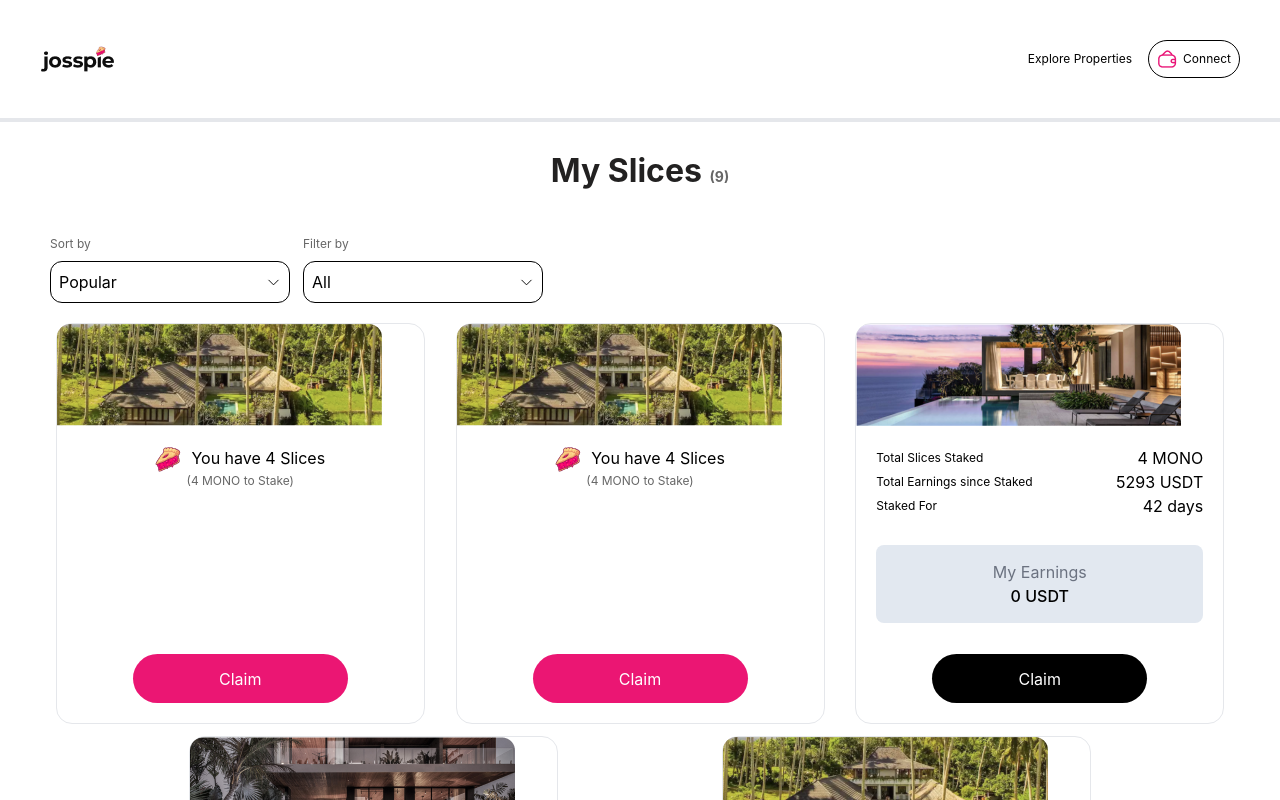
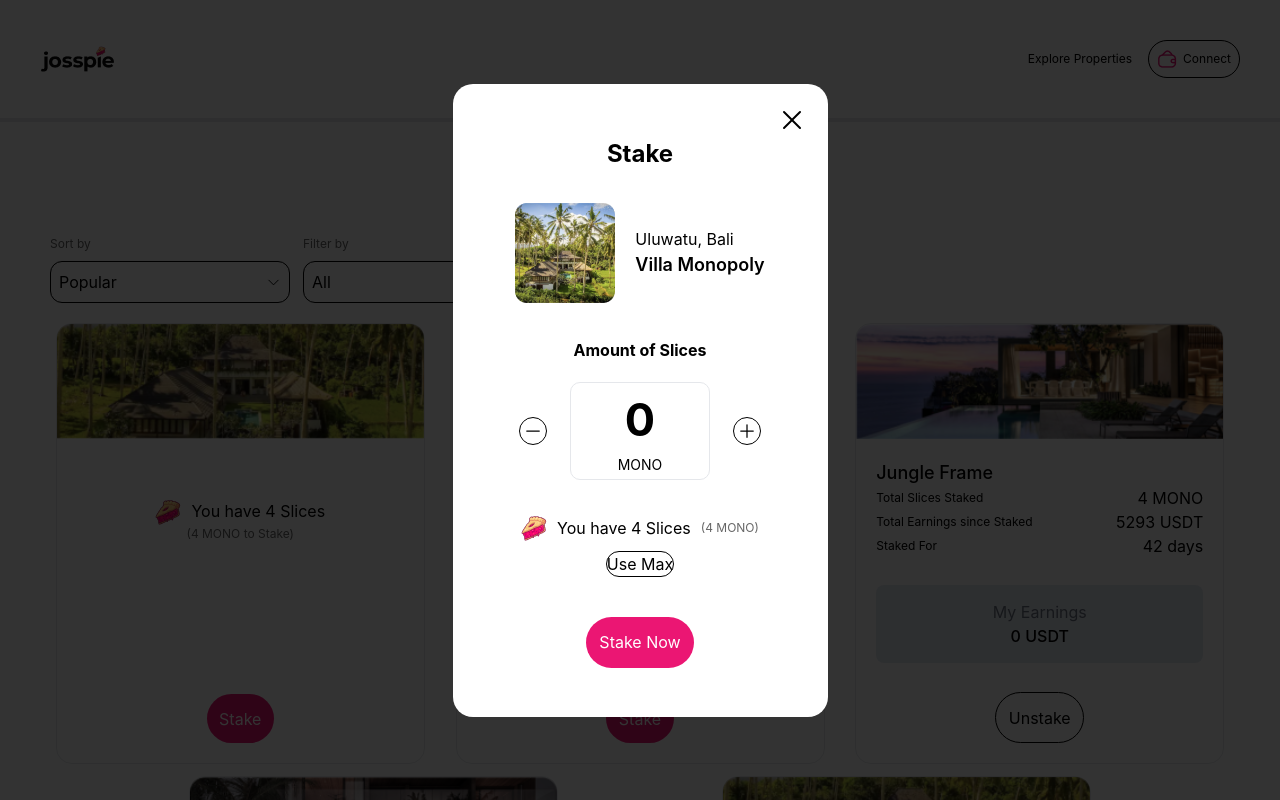
Before and after one commit to faryadicka/josspie-split, a React (Create React App) app: page / in a window 1280 px wide. Shown: the top 800 px of the page. Built offline with nearby package versions, Linux system fonts and the light colour scheme; the HTML template or start-up script is replaced by a standard one.

Commit message:
fix 80% modal

```diff
--- a/src/App.jsx
+++ b/src/App.jsx
@@ -12,14 +12,22 @@ function App() {
   const slices = 2;
   const [sortValue, setsortValue] = useState("Popular");
   const [filterValue, setfilterValue] = useState("All");
+  const [title, setTitle] = useState("Stake");
   const [totalCard, setTotalCard] = useState(4);
   const [viewMore, setViewMore] = useState(true);
   const [clickedFilter, setclickedFilter] = useState(false);
   const [clickedSort, setclickedSort] = useState(false);
   const [isConnect, setIsConnect] = useState(false);
+  const [open, setOpen] = useState(true);
 
   return (
-    <Layout isConnect={isConnect} setIsConnect={setIsConnect}>
+    <Layout
+      isConnect={isConnect}
+      setIsConnect={setIsConnect}
+      open={open}
+      setOpen={setOpen}
+      title={title}
+    >
       <div className="text-center mb-[40px] text-[#222121]">
         <p className="font-bold text-[32px]">
           My Slices{" "}
@@ -50,7 +58,11 @@ function App() {
                     setclickedSort(!clickedSort);
                   }}
                   key={idx}
-                  className="border-b border-[#666666] py-[5px]"
+                  className={`${
+                    sortMenu.length - 1 === idx
+                      ? ""
+                      : "border-b border-[#666666]"
+                  } py-[5px]`}
                 >
                   <p className="cursor-pointer text-[14px]">{item.label}</p>
                 </div>
@@ -80,7 +92,11 @@ function App() {
                     setclickedFilter(!clickedFilter);
                   }}
                   key={idx}
-                  className="border-b border-[#666666] py-[5px]"
+                  className={`${
+                    filterMenu.length - 1 === idx
+                      ? ""
+                      : "border-b border-[#666666]"
+                  } py-[5px]`}
                 >
                   <p className="cursor-pointer">{item.label}</p>
                 </div>
@@ -98,6 +114,8 @@ function App() {
       <div className="mt-[20px] sm:flex sm:flex-wrap sm:justify-evenly">
         {dummy.slice(totalCard).map((item) => (
           <Card
+            open={open}
+            setOpen={setOpen}
             key={item.id}
             image={item.image}
             type={item.type}
@@ -106,6 +124,9 @@ function App() {
             limit={item.limit}
             myEarnings={item.myEarnings}
             mySlices={item.mySlices}
+            setTitle={setTitle}
+            label={item.label}
+            place={item.place}
           />
         ))}
       </div>
--- a/src/components/Button/index.jsx
+++ b/src/components/Button/index.jsx
@@ -1,9 +1,27 @@
 import React from "react";
 
-const Button = ({ title, background }) => {
+const Button = ({
+  title,
+  background,
+  isPosition = true,
+  text = "text-white",
+  border = "border border-transparent",
+  width = "215px",
+  open,
+  setOpen,
+  padding = "12.5px",
+  setTitle,
+  label,
+}) => {
   return (
     <button
-      className={`${background} text-white p-[12.5px] w-[215px] rounded-full absolute bottom-5`}
+      onClick={() => {
+        setOpen(!open);
+        setTitle(label);
+      }}
+      className={`${background} ${text} p-[${padding}] w-[${width}] rounded-full ${
+        isPosition && "absolute"
+      } bottom-5 ${border}`}
     >
       {title}
     </button>
--- a/src/components/Card/index.jsx
+++ b/src/components/Card/index.jsx
@@ -11,13 +11,17 @@ const Card = ({
   limit,
   myEarnings,
   mySlices,
+  open,
+  setOpen,
+  setTitle,
+  label,
 }) => {
   return (
     <div className="border relative rounded-2xl mb-[12px] sm:w-[30%]">
-      <img src={image} alt="img-banner" />
+      <img src={image} alt="img-banner" style={{ width: "100%" }} />
       <div className="p-[20px]">
         {type === "stake" ? (
-          <div className="flex justify-center flex-col text-center">
+          <div className="flex justify-center flex-col text-center mt-[40px]">
             <div className="flex justify-center gap-[10px]">
               <img src={Slices} alt="slices-sm" />
               <p>You have {mySlices} Slices </p>
@@ -28,7 +32,7 @@ const Card = ({
           </div>
         ) : (
           <div>
-            <p>{place}</p>
+            <p className="font-[500] text-[18px]">{place}</p>
             <div className="flex justify-between items-center">
               <p className="text-[12px]">Total Slices Staked</p>
               <p>{totalSliced} MONO</p>
@@ -49,11 +53,23 @@ const Card = ({
         )}
         <div className="flex justify-center mt-[80px]">
           <Button
-            title="Claim"
+            border={`${type === "unstake" ? "border border-black" : ""}`}
+            text={`${type === "unstake" ? "text-black" : "text-white"}`}
+            setTitle={setTitle}
+            label={label}
+            open={open}
+            setOpen={setOpen}
+            title={`${
+              type === "stake"
+                ? "Stake"
+                : type === "unstake"
+                ? "Unstake"
+                : "Claim"
+            }`}
             background={`${
               type === "stake"
                 ? "bg-[#EB1673]"
-                : type === "unStake"
+                : type === "unstake"
                 ? "bg-white"
                 : "bg-black"
             }`}
--- a/src/components/Layout/index.jsx
+++ b/src/components/Layout/index.jsx
@@ -6,8 +6,9 @@ import Twit from "../../assets/img/Twit.png";
 import Insta from "../../assets/img/Insta.png";
 import Tele from "../../assets/img/Tele.png";
 import Wallet from "../../assets/img/wallet.png";
+import Modal from "../../components/Modal/index";
 
-function Layout({ children, isConnect, setIsConnect }) {
+function Layout({ children, isConnect, setIsConnect, open, setOpen, title }) {
   // const [isConnect, setIsConnect] = useState(false);
 
   return (
@@ -66,6 +67,7 @@ function Layout({ children, isConnect, setIsConnect }) {
           </div>
         </div>
       </footer>
+      <Modal open={open} setOpen={setOpen} title={title} />
     </React.Fragment>
   );
 }
--- /dev/null
+++ b/src/components/Modal/index.jsx
@@ -0,0 +1,130 @@
+import React from "react";
+import { XMarkIcon, PlusIcon, MinusIcon } from "@heroicons/react/24/solid";
+import ImageModal from "../../assets/img/modal-img.png";
+import Slices from "../../assets/img/slices-sm.png";
+import Button from "../Button";
+
+const Modal = ({ setOpen, open, title }) => {
+  const stake = false;
+  const claim = false;
+  const unStake = false;
+  console.log(title);
+  return (
+    <div>
+      {open && (
+        <>
+          <div className="z-9 bg-black w-full h-full fixed opacity-80 top-0"></div>
+          <div className="z-11 fixed top-0 w-full h-full flex justify-center items-end sm:items-center">
+            <div className="bg-white w-full sm:h-[633px] sm:w-[375px] h-[93vh] sm:rounded-[20px] rounded-t-[20px] p-[20px]">
+              <div className="flex flex-row-reverse">
+                <XMarkIcon
+                  onClick={() => {
+                    setOpen(!open);
+                  }}
+                  className="text-black w-8 font-bold cursor-pointer"
+                />
+              </div>
+              <p className="text-[24px] text-center font-bold">{title}</p>
+              <div className="flex justify-center gap-[20px] items-center w-[80%] mx-auto mt-[30px]">
+                <img src={ImageModal} alt="img-modal" />
+                <div>
+                  <p>Uluwatu, Bali</p>
+                  <p className="text-[18px] font-[600]">Villa Monopoly</p>
+                </div>
+              </div>
+              {title === "Claim" || title === "Unstake" ? (
+                <div className="flex justify-center flex-col items-center mb-[40px]">
+                  <p className="text-[#666666] text-center mt-[35px]">
+                    Staked Slices
+                  </p>
+                  <div className="border w-[70%] bg-gray-100 mt-[10px] text-center p-[10px] rounded-[10px]">
+                    <p className="font-[500] text-[18px]">4 MONO</p>
+                  </div>
+                  {title !== "Unstake" && (
+                    <>
+                      <p className="text-[#666666] text-center mt-[35px]">
+                        Claim your earnings
+                      </p>
+                      <div className="border w-[70%] bg-gray-100 mt-[10px] text-center p-[10px] rounded-[10px]">
+                        <p className="font-[500] text-[18px]">9,999.99 USDT</p>
+                      </div>
+                    </>
+                  )}
+                  {title === "Unstake" && (
+                    <div className="w-[50%] mt-[40px]">
+                      <p className="text-center text-[500]">
+                        You have not completed a full month stake, are you sure
+                        you want to unstake now?
+                      </p>
+                    </div>
+                  )}
+                </div>
+              ) : (
+                <div className="mb-[40px]">
+                  <p className="font-bold text-center mt-[35px]">
+                    Amount of Slices
+                  </p>
+                  <div className="flex items-center gap-[23px] w-[100%] justify-center mx-auto mt-[20px]">
+                    <div className="p-[3px] border border-black rounded-full">
+                      <MinusIcon className="text-black w-5 font-bold cursor-pointer" />
+                    </div>
+                    <div className="p-[4px] border w-[140px] h-[98px] rounded-[10px] flex flex-col gap-0 justify-center items-center">
+                      <p className="text-[45px] font-bold">0</p>
+                      <p className="text-[14px]">MONO</p>
+                    </div>
+                    <div className="p-[3px] border border-black rounded-full">
+                      <PlusIcon className="text-black w-5 font-bold cursor-pointer" />
+                    </div>
+                  </div>
+                  <div className="flex justify-center flex-col text-center mt-[35px]">
+                    <div className="flex justify-center gap-[10px] items-center">
+                      <img src={Slices} alt="slices-sm" />
+                      <p>You have {4} Slices </p>
+                      <p className="text-[#666666] text-[12px]">({4} MONO)</p>
+                    </div>
+                    <div className="mt-[10px]">
+                      <Button
+                        title="Use Max"
+                        background="bg-transparent"
+                        text="text-black"
+                        isPosition={false}
+                        border="border border-black"
+                        width="100px"
+                        padding="5px"
+                      />
+                    </div>
+                  </div>
+                </div>
+              )}
+              {title === "Claim" && (
+                <div className="w-full mb-[10px] flex justify-center mx-auto">
+                  <Button
+                    title="Unstake & Claim"
+                    isPosition={false}
+                    background="bg-white"
+                    text="text-black"
+                    border="border border-black"
+                  />
+                </div>
+              )}
+              <div className="w-full mb-[10px] flex justify-center mx-auto">
+                <Button
+                  title={`${
+                    title === "Claim"
+                      ? "Claim Now"
+                      : title === "Stake"
+                      ? "Stake Now"
+                      : "Unstake"
+                  }`}
+                  isPosition={false}
+                  background="bg-[#EB1673]"
+                />
+              </div>
+            </div>
+          </div>
+        </>
+      )}
+    </div>
+  );
+};
+export default Modal;
--- a/src/data/index.js
+++ b/src/data/index.js
@@ -12,6 +12,7 @@ export const dummy = [
     limit: 42,
     myEarnings: 999999999,
     image: Banner1,
+    label: "Claim",
   },
   {
     id: 2,
@@ -20,6 +21,7 @@ export const dummy = [
     mySlices: 4,
     myEarnings: 0,
     image: Banner2,
+    label: "Stake",
   },
   {
     id: 3,
@@ -30,6 +32,7 @@ export const dummy = [
     limit: 42,
     myEarnings: 0,
     image: Banner3,
+    label: "Unstake",
   },
   {
     id: 4,
@@ -40,6 +43,7 @@ export const dummy = [
     limit: 42,
     myEarnings: 999999999,
     image: Banner1,
+    label: "Claim",
   },
   {
     id: 5,
@@ -48,6 +52,7 @@ export const dummy = [
     mySlices: 4,
     myEarnings: 0,
     image: Banner2,
+    label: "Stake",
   },
   {
     id: 6,
@@ -56,6 +61,7 @@ export const dummy = [
     mySlices: 4,
     myEarnings: 0,
     image: Banner2,
+    label: "Stake",
   },
   {
     id: 7,
@@ -66,6 +72,7 @@ export const dummy = [
     limit: 42,
     myEarnings: 0,
     image: Banner3,
+    label: "Unstake",
   },
   {
     id: 8,
@@ -76,6 +83,7 @@ export const dummy = [
     limit: 42,
     myEarnings: 999999999,
     image: Banner1,
+    label: "Claim",
   },
   {
     id: 9,
@@ -84,6 +92,7 @@ export const dummy = [
     mySlices: 4,
     myEarnings: 0,
     image: Banner2,
+    label: "Stake",
   },
 ];
 
```
Also changed, not shown: src/assets/img/modal-img.png (added).
